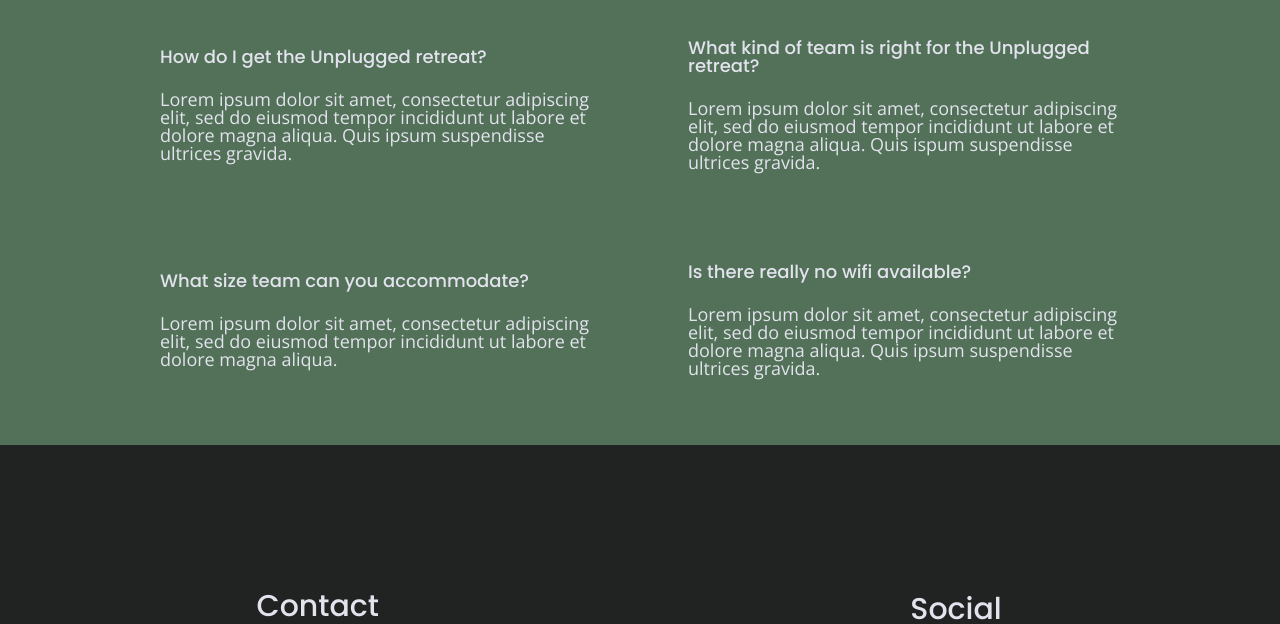
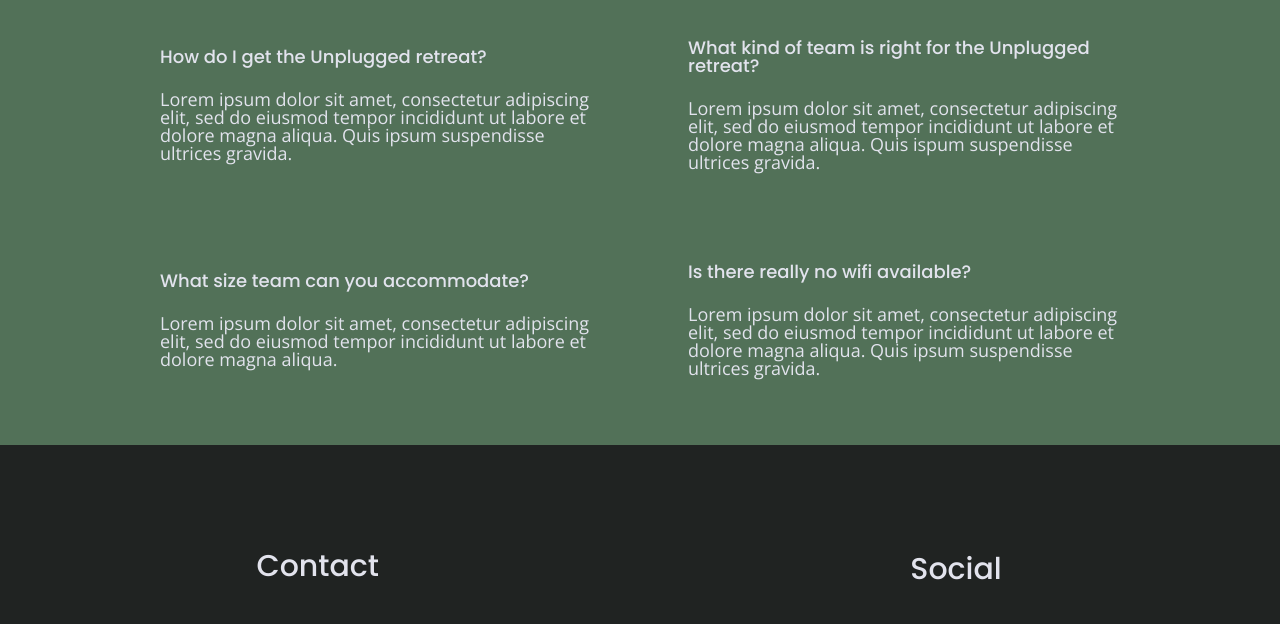
Before and after one commit to flo1244/Unplugged, a website: page faq/index.html in a window 1280 px wide. Shown: the part 257-881 px from the top of the page. Drawn offline with nearby package versions, Linux system fonts and the light colour scheme.

Commit message:
Adjusted margin

```diff
--- a/css/main.css
+++ b/css/main.css
@@ -521,7 +521,7 @@ input[type=button] {
 	/*****GENERAL******/
 	.content-wrapper {
 		max-width: 640px;
-		margin: 100px 0;
+		margin: 80px 0;
 	}
 
 	h2 {
@@ -633,7 +633,7 @@ input[type=button] {
 
 	footer .content-wrapper {
 		width: 65%;
-		margin: 100px 0;
+		margin: 60px 0;
 	}
 
 	footer .contact {
```
